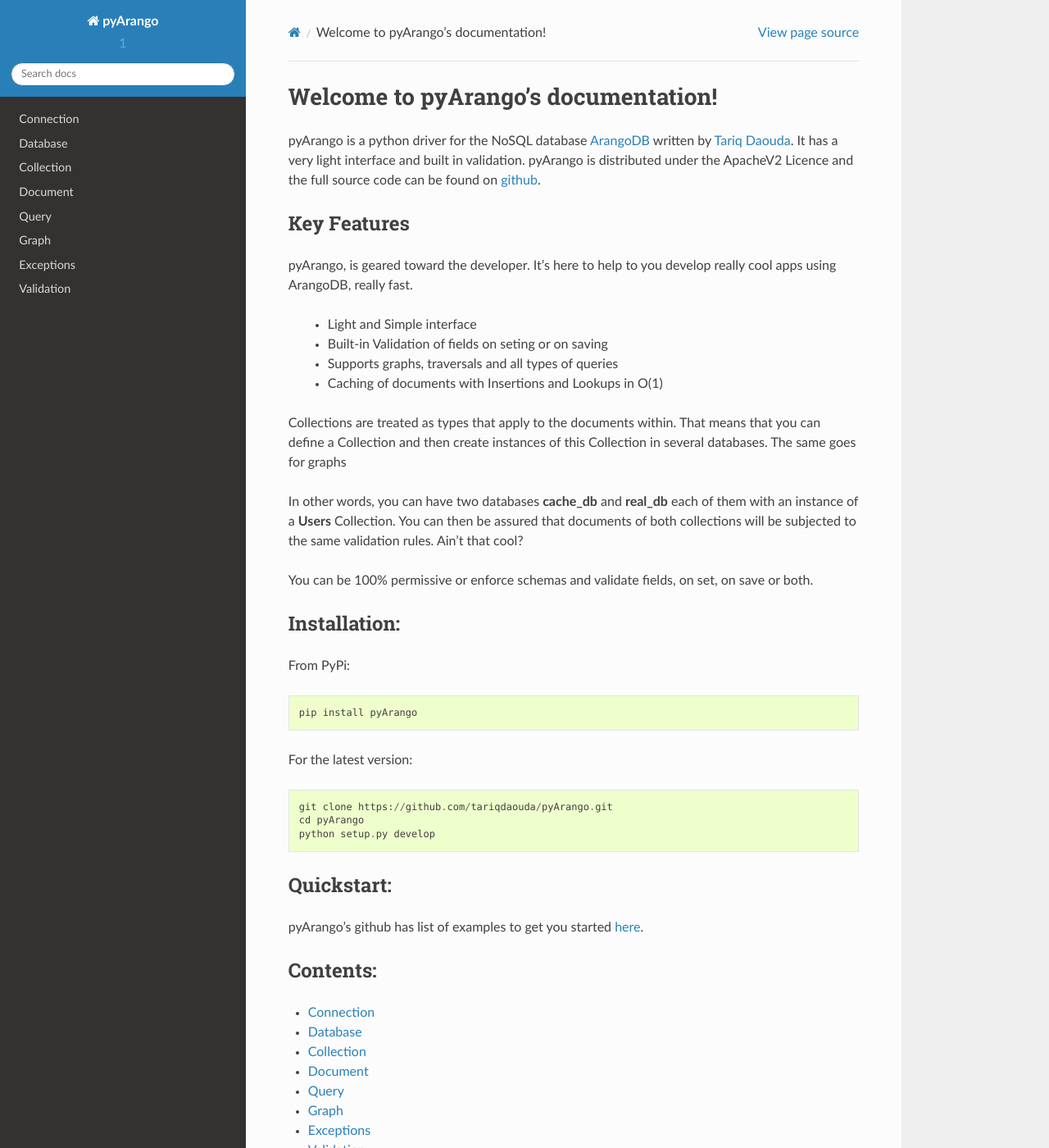
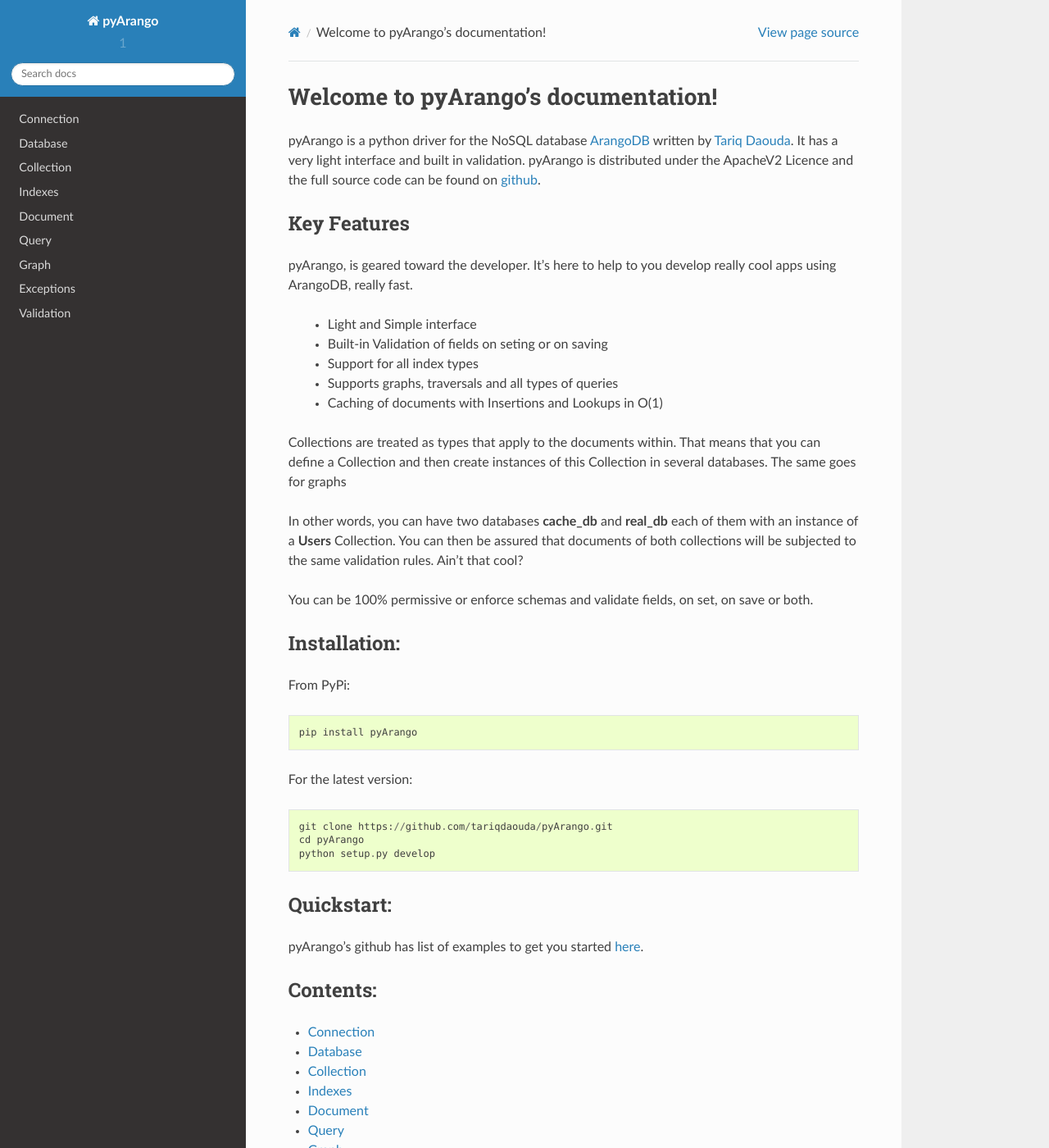
Before and after one commit to ArangoDB-Community/pyArango, a Sphinx documentation site: the page built from pyArango/doc/source/index.rst, in a window 1280 px wide and 1400 px high. Shown: the whole window at 82% size. Built offline with Sphinx 7.4.7 and the Read the Docs theme 2.0.0, drawn with Linux system fonts in a browser that asks for light colours.

Commit message:
Doc update

```diff
--- a/pyArango/doc/source/index.rst
+++ b/pyArango/doc/source/index.rst
@@ -14,6 +14,7 @@
 
  - Light and Simple interface
  - Built-in Validation of fields on seting or on saving
+ - Support for all index types
  - Supports graphs, traversals and all types of queries
  - Caching of documents with Insertions and Lookups in O(1)
 
@@ -63,6 +64,7 @@
    connection
    database
    collection
+   indexes
    document
    query
    graph
```
